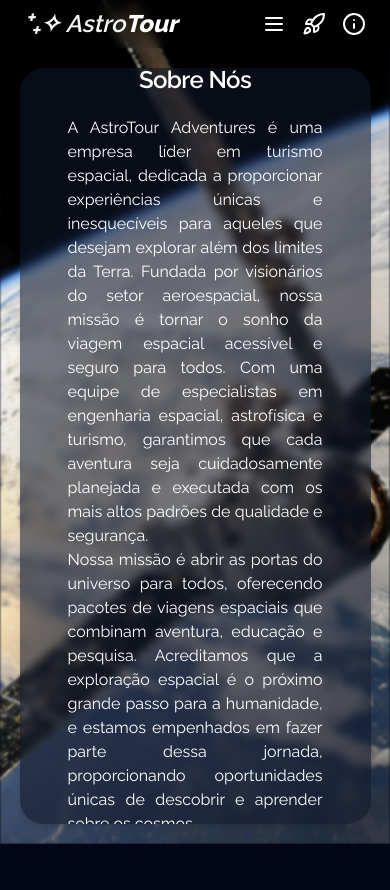
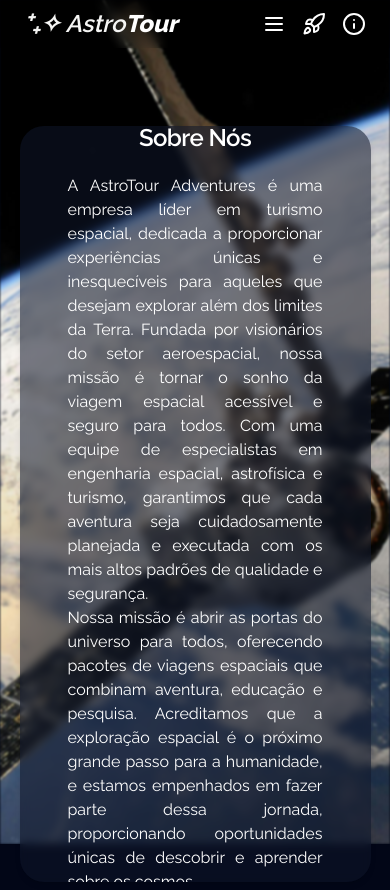
Before and after one commit to yemmp/astrotour, a Next.js app: page /informacoes in a window 390 px wide. Before the commit the page ends 844 px from the top, so only its background shows below. Built offline with nearby package versions, Linux system fonts and the light colour scheme; grey boxes are pictures that could not be loaded.

Commit message:
Vercel Corrections mobile

```diff
--- a/src/app/informacoes/page.tsx
+++ b/src/app/informacoes/page.tsx
@@ -46,7 +46,7 @@
         />
       </div>
       <div className="absolute left-[5%] top-[8%] md:top-[10%] w-[90%] ">
-        <Card className="flex ">
+        <Card className="flex mt-[58px] mb-[8px] md:mt-0 md:mb-0 ">
           <div className="relative hidden md:block rounded-tl-3xl rounded-bl-3xl  overflow-hidden w-[30%] h-full ">
             <Image
               src="/images/space-bus.jpg"
--- a/src/components/layout/background.tsx
+++ b/src/components/layout/background.tsx
@@ -55,7 +55,7 @@
 }) {
   return (
     <video className={cn(className)} autoPlay playsInline loop muted>
-      <source src={src} />
+      <source src={src} type="video/mp4" />
       Não foi possivel reproduzir o vídeo.
     </video>
   );
```
